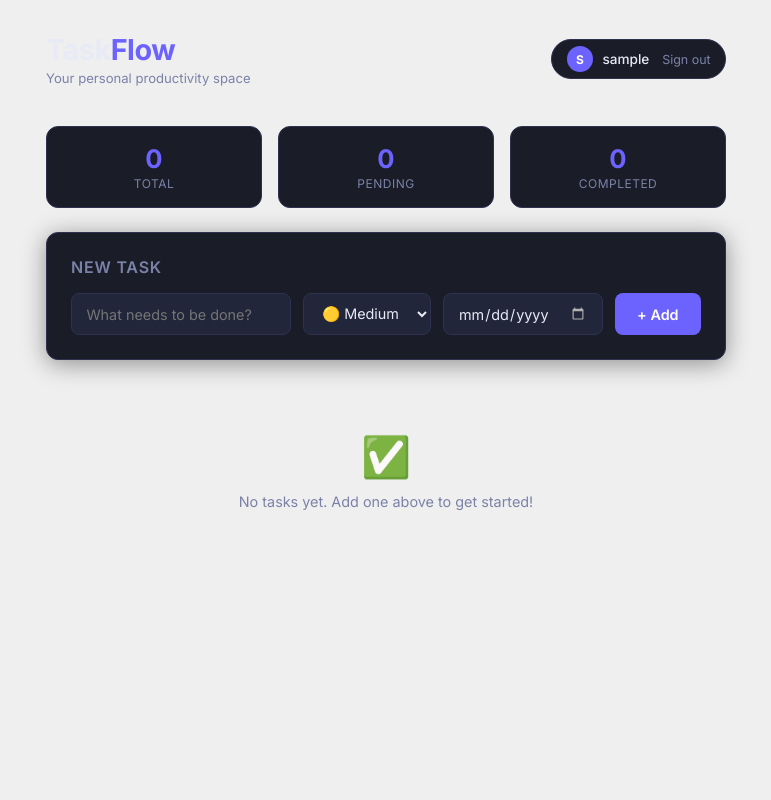
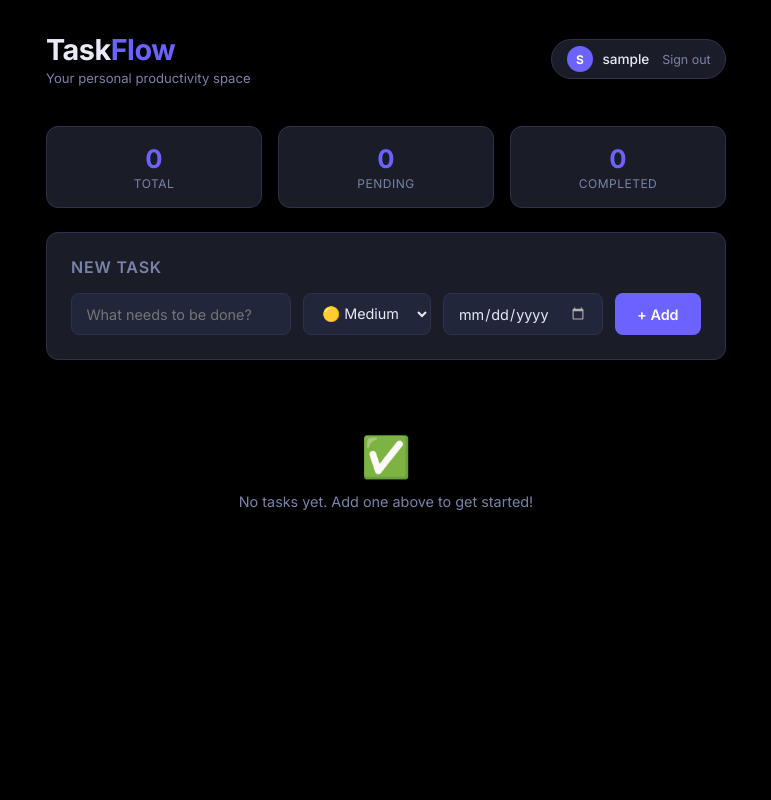
Before and after one commit to 1R5HAD/todo-devops, a Flask app: page / in a window 1280 px wide. Shown: the whole page, without its empty margins (254-1025 px from the left). Run offline with Flask 3, Linux system fonts and the light colour scheme; the visitor is signed in with stand-in values (Sample User, id 1); data that the repository does not hold is empty.

Commit message:
changed bg color

```diff
--- a/templates/index.html
+++ b/templates/index.html
@@ -8,7 +8,7 @@
   <style>
     *, *::before, *::after { box-sizing: border-box; margin: 0; padding: 0; }
     :root {
-      --bg:        #efefef;
+      --bg:        #000000;
       --surface:   #1a1d27;
       --surface2:  #22263a;
       --border:    #2e3150;
```
